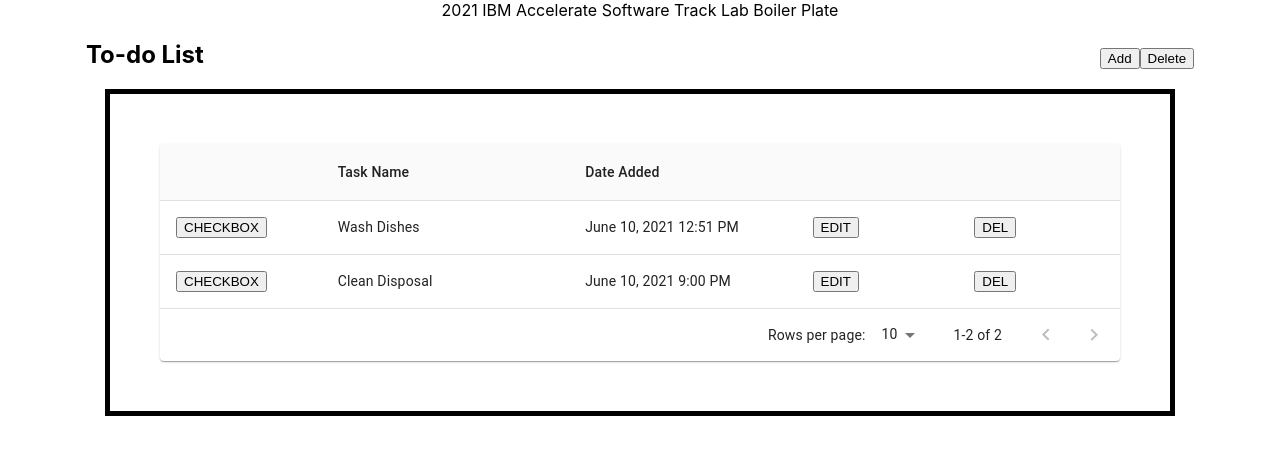
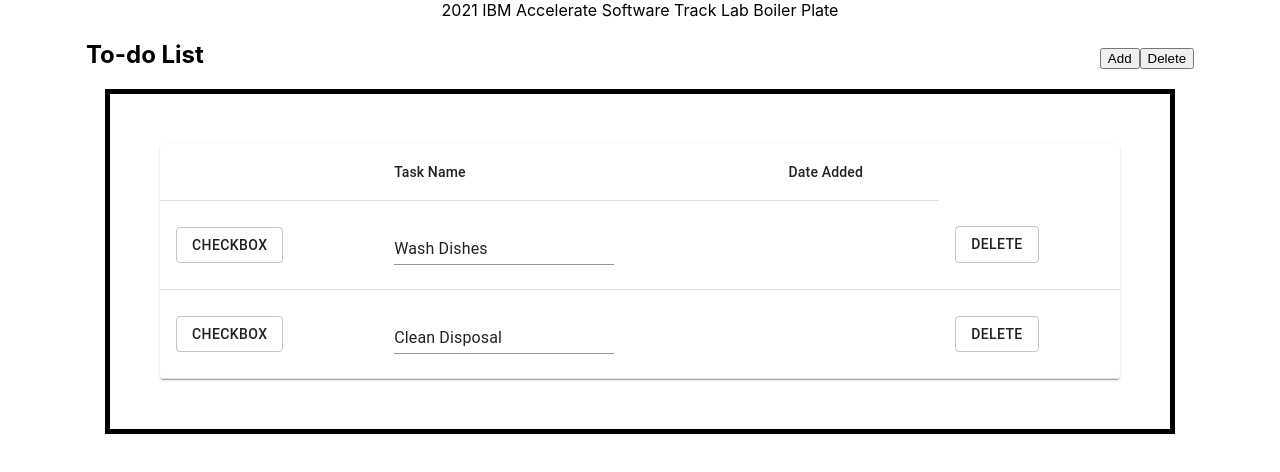
Before and after one commit to 2021-IBM-Accelerate-SW-Track/lab-1-team-46, a React (Create React App) app: page / in a window 1280 px wide. Shown: the top 472 px of the page. Built offline with nearby package versions, Linux system fonts and the light colour scheme.

Commit message:
Overhauled the table component to allow editable row

```diff
--- a/src/component/row/index.js
+++ b/src/component/row/index.js
@@ -8,26 +8,56 @@
 import TableHead from '@material-ui/core/TableHead';
 import TablePagination from '@material-ui/core/TablePagination';
 import TableRow from '@material-ui/core/TableRow';
+import TextField from "@material-ui/core/TextField";
+import Button from "@material-ui/core/Button";
+import { render } from '@testing-library/react';
 
-{/* This is the first row, has the names of each row in order of appearance*/}
-const columns = [
-  { id: 'check', label: '', minWidth: 100 },
-  { id: 'name', label: 'Task Name', minWidth: 170 },
-  { id: 'date', label: 'Date Added', minWidth: 100 },
-  { id: 'edit', label: '', minWidth: 100 },
-  { id: 'del', label: '', minWidth: 100 }
-];
+{/* For future me:
+  1)Creates the rows object by creating each index in the createData function
+   2) Creates two types of table rows: editable and non-editable
+  3)After typing in whatever to the Name or Editable Table component, handleTextFieldChange is called
+  TODO: Make the date added text update in handleTextFieldChange
+        Make the Delete button remove the current tableBody component???
+        Make the checkmark copy the current tableBody component(?) into a new box object
+        Make the Add button add a tablebody(?)
+        Make the clear button remove everything*/}
 
-function createData(check, name, date, edit,del) {
-  return { check, name, date, edit,del}; {/*Obviously later this should access the array stored in the web browser*/}
+
+
+function createData(name, date) {
+  return {name, date}; {/*Obviously later this should access the array stored in the web browser*/}
 }
+
+
+{/*This is the custom editableTableCell object, used for the Task Name where you can type and stuff */}
+const EditableTableCell = ({ row, fieldName, onCellValueChange }) => {
+  const handleTextFieldChange = e => {
+    onCellValueChange({
+      fieldValue: e.target.value,
+      fieldName: fieldName
+    });
+  };
+
+  return (
+    <TableCell>
+      <TextField
+        onChange={handleTextFieldChange}
+        id={fieldName}
+        defaultValue={row[fieldName]}
+        margin="normal"
+      />
+    </TableCell>
+  );
+};
 
 {/* This is kind of a pseduo fucntion: It gathers all of the rows by calling createData("Data1", "Data2", "Data3"...) */}
 {/*TO DO: Change the dummy edit and delete buttons to ones that actually do what they say, while getting the correct data */}
+
 const rows = [
-  createData(<button>CHECKBOX</button>, 'Wash Dishes', 'June 10, 2021 12:51 PM',<button>EDIT</button>,<button>DEL</button>),
-  createData(<button>CHECKBOX</button>, 'Clean Disposal', 'June 10, 2021 9:00 PM', <button>EDIT</button>,<button>DEL</button>),
+  createData('Wash Dishes', 'June 10, 2021 12:51 PM'),
+  createData('Clean Disposal', 'June 10, 2021 9:00 PM'),
 ];
+
 
 
 {/*The rest of this just seems like rendering?*/}
@@ -40,7 +70,15 @@
   },
 });
 
+
+{/*This function executes a few moments after the user finishes typing in their task name*/}
+function handleTextFieldChange(rowIndex,change)
+{
+
+}
+
 export default function StickyHeadTable() {
+
   const classes = useStyles();
   const [page, setPage] = React.useState(0);
   const [rowsPerPage, setRowsPerPage] = React.useState(10);
@@ -56,48 +94,50 @@
 
   return (
     <Paper className={classes.root}>
-      <TableContainer className={classes.container}>
-        <Table stickyHeader aria-label="sticky table">
+        <Table className={classes.table}>
           <TableHead>
             <TableRow>
-              {columns.map((column) => (
-                <TableCell
-                  key={column.id}
-                  align={column.align}
-                  style={{ minWidth: column.minWidth }}
-                >
-                  {column.label}
-                </TableCell>
-              ))}
+              <TableCell>&nbsp;</TableCell>
+              <TableCell>Task Name</TableCell>
+              <TableCell>Date Added</TableCell>
             </TableRow>
           </TableHead>
           <TableBody>
-            {rows.slice(page * rowsPerPage, page * rowsPerPage + rowsPerPage).map((row) => {
+            {rows.map((row, index) => {
               return (
-                <TableRow hover role="checkbox" tabIndex={-1} key={row.code}>
-                  {columns.map((column) => {
-                    const value = row[column.id];
-                    return (
-                      <TableCell key={column.id} align={column.align}>
-                        {column.format && typeof value === 'number' ? column.format(value) : value}
-                      </TableCell>
-                    );
-                  })}
+                <TableRow key={row.id}>
+                  <TableCell component="th" scope="row">
+                    <Button
+                      onClick={() => this.handleSave.bind(this,index)}
+                      variant="outlined"
+                      className={classes.button}
+                    >
+                      CheckBox
+                    </Button>
+                  </TableCell>
+                  {/*TODO: simply edit the handelTextFieldChange into adding the current time to Date Added, and modify the name variable to prepare for checkbox*/}
+                  <EditableTableCell
+                    row={row}
+                    fieldName="name"
+                    onCellValueChange={handleTextFieldChange.bind(row,index)}
+                  />
+                  <TableCell row={row}
+                    fieldName="name"> {/*The date table cell: TODO make it update to the current date */}
+                  </TableCell>
+                  <TableCell component="th" scope="row">
+                    <Button
+                      onClick={() => this.handleSave.bind(this,index)}
+                      variant="outlined"
+                      className={classes.button}
+                    >
+                      DELETE
+                    </Button>
+                  </TableCell>
                 </TableRow>
               );
             })}
           </TableBody>
         </Table>
-      </TableContainer>
-      <TablePagination
-        rowsPerPageOptions={[10, 25, 100]}
-        component="div"
-        count={rows.length}
-        rowsPerPage={rowsPerPage}
-        page={page}
-        onChangePage={handleChangePage}
-        onChangeRowsPerPage={handleChangeRowsPerPage}
-      />
-    </Paper>
+      </Paper>
   );
 }
```
